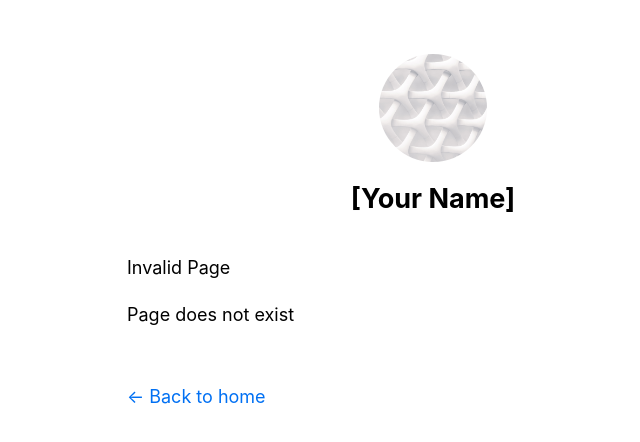
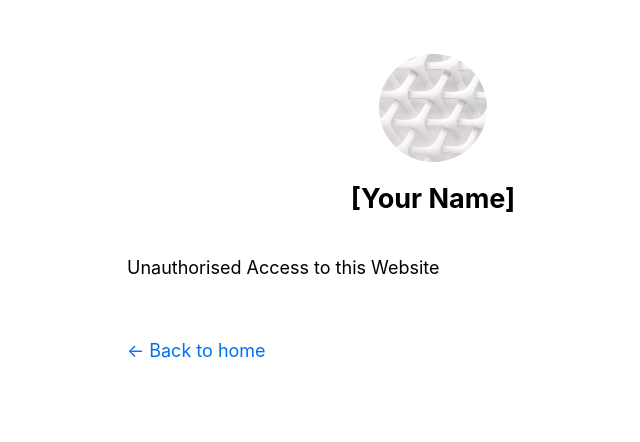
Before and after one commit to DevelopRight/static-nextjs-infrastructure-example, a Next.js app: page /403 in a window 1280 px wide. Before the commit this address had no page. Shown: the top 442 px of the page, without its empty margins (207-847 px from the left). Built offline with nearby package versions, Linux system fonts and the light colour scheme.

Commit message:
updated npm packages for CDK, added 403 page, and blocked GB for demo

```diff
--- /dev/null
+++ b/pages/403.js
@@ -0,0 +1,16 @@
+import Head from 'next/head';
+import Layout from '../components/layout'
+
+export default function UnauthorisedPage() {
+
+    return (
+        <Layout>
+            <Head>
+                <title>403 - Unauthorised Access</title>
+            </Head>
+            <section>
+                <p>Unauthorised Access to this Website</p>
+            </section>
+        </Layout>
+    )
+};
```
Also changed, not shown: cdk/core-stack.ts (+9 -1 lines), package.json (+16 -16 lines), 1 other file (tests, documents, lock files or other folders).
